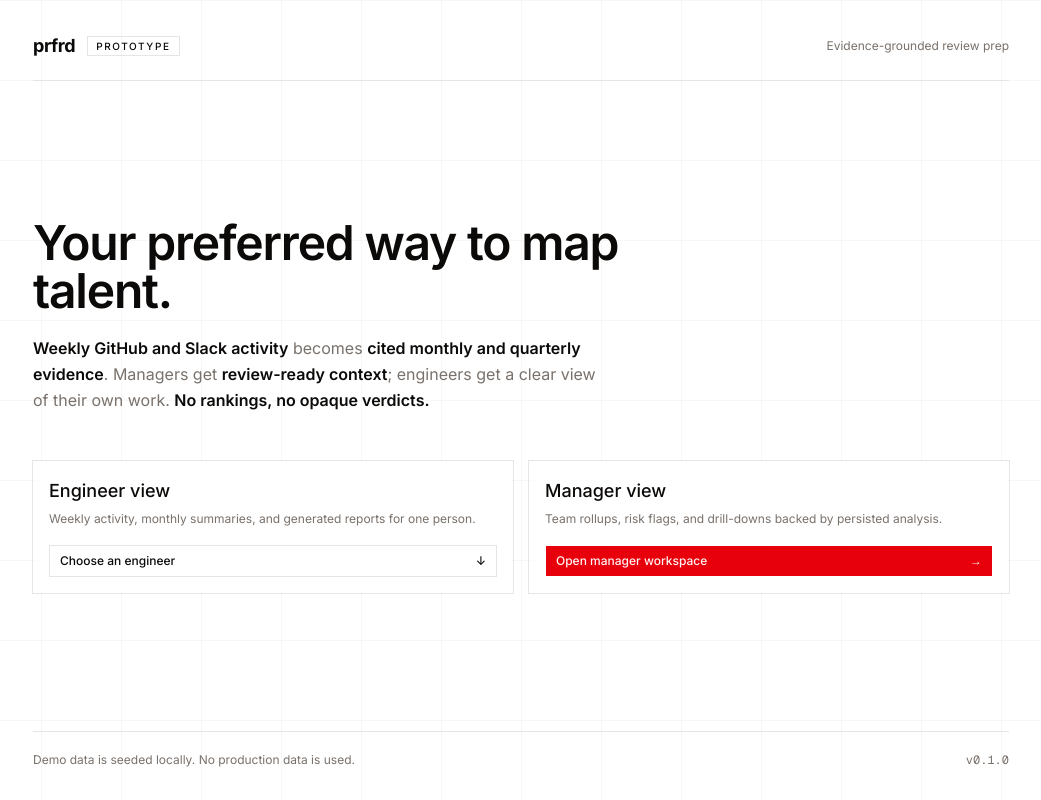
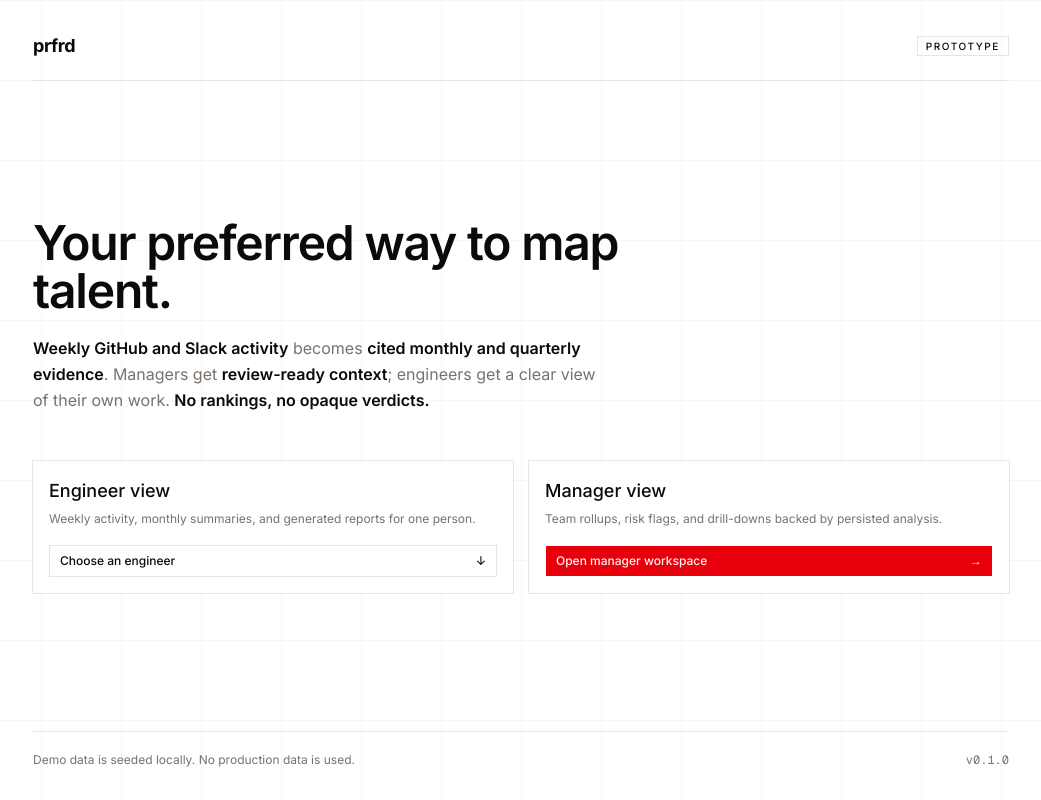
Before and after one commit to hanzalahwaheed/prfrd, a Next.js app: page / in a window 1280 px wide. Shown: the whole page, without its empty margins (119-1160 px from the left). Built offline with nearby package versions, Linux system fonts and the light colour scheme.

Commit message:
style: move prototype badge to the right of landing header

```diff
--- a/app/page.tsx
+++ b/app/page.tsx
@@ -32,8 +32,7 @@ export default function Page() {
       />
 
       <main className="relative mx-auto flex min-h-screen w-full max-w-5xl flex-col px-6 py-8">
-        <header className="flex flex-wrap items-center justify-between gap-3 border-b border-border pb-5">
-          <div className="flex items-center gap-3">
+        <header className="flex items-center justify-between gap-3 border-b border-border pb-5">
           <span className="text-lg font-bold tracking-tight">prfrd</span>
           <Badge
             variant="outline"
@@ -41,10 +40,6 @@ export default function Page() {
           >
             Prototype
           </Badge>
-          </div>
-          <span className="text-xs text-muted-foreground">
-            Evidence-grounded review prep
-          </span>
         </header>
 
         <section className="flex flex-1 flex-col justify-center py-16">
```
Lines whose indentation alone changed are shown as unchanged.
